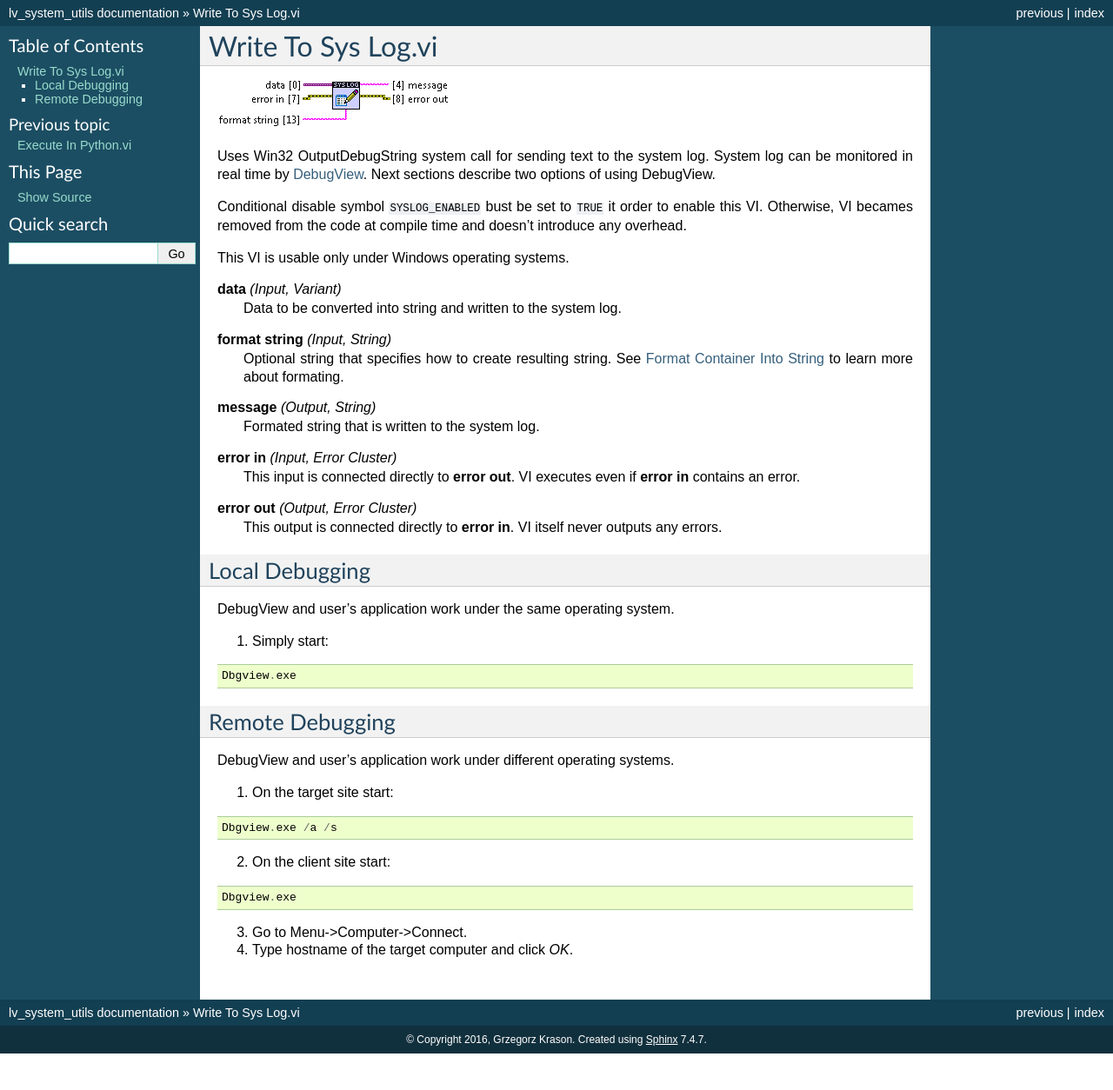
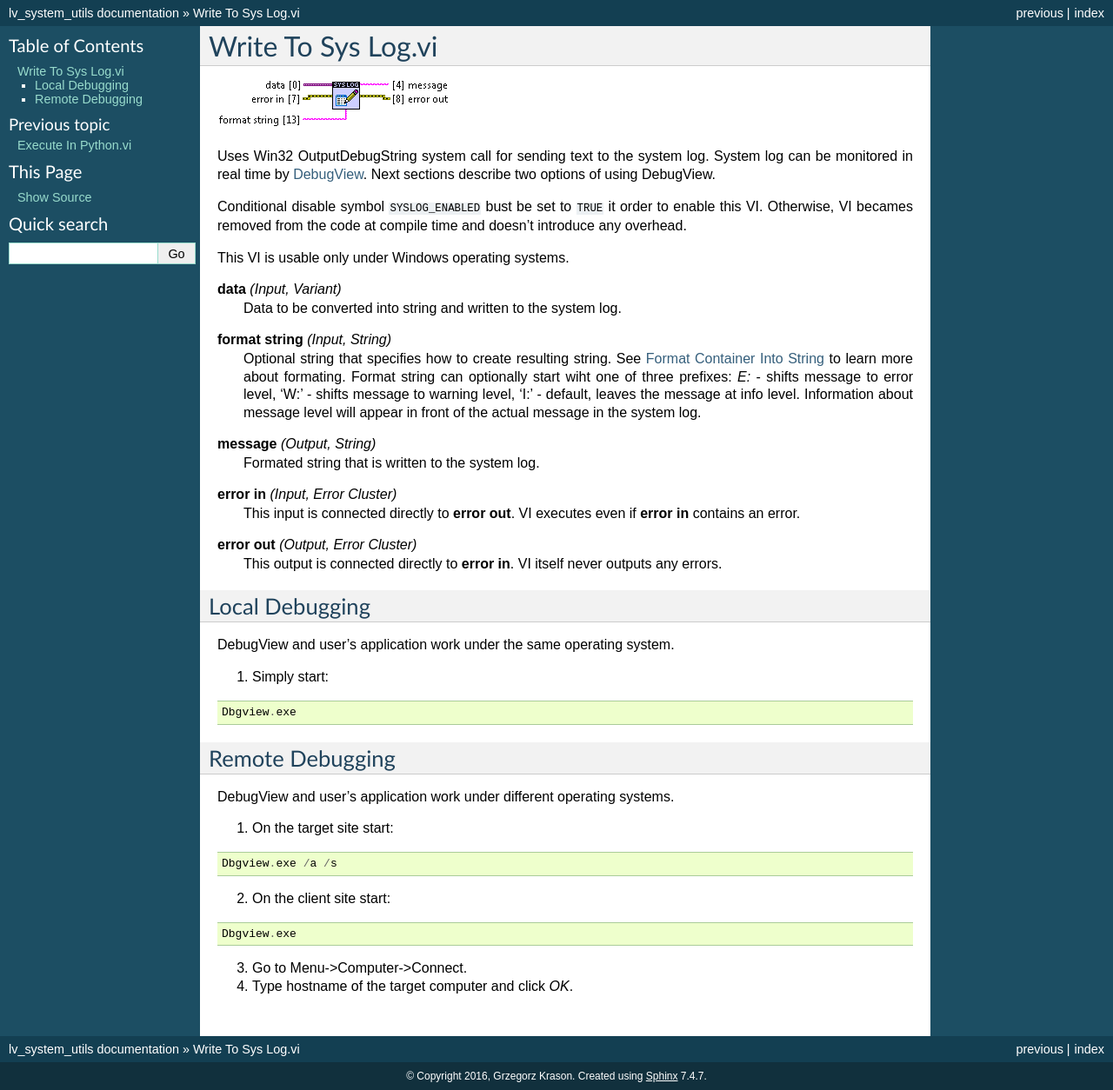
Before and after one commit to gergelyk/lv_system_utils, a Sphinx documentation site: the page built from docs/source/write_to_sys_log.rst, in a window 1280 px wide. Shown: the whole page at 87% size. Built offline with Sphinx 7.4.7, drawn with Linux system fonts in a browser that asks for light colours; before the commit the page ends 1212 px from its top, so only the background shows below that.

Commit message:
E/W/I prefixes in the doc

```diff
--- a/README.rst
+++ b/README.rst
@@ -11,7 +11,7 @@ Requirements
 ------------
 
 * LabVIEW 2015 (downgrade to older versions potentially possible).
-* `lv_string_utils <https://github.com/gergelyk/lv_string_utils/>`_ 1.0.0 <= version < 2.0.0.
+* `lv_string_utils <https://github.com/gergelyk/lv_string_utils/>`_ >= 1.0.0, < 2.0.0.
 * Python (only for `Execute In Python.vi`, recommended distribution: `Anaconda <https://www.continuum.io/downloads>`_.
 * `DebugView <https://technet.microsoft.com/en-us/sysinternals/debugview.aspx>`_ (only for watching the output of `Write To Sys Log.vi`).
 
--- a/docs/source/write_to_sys_log.rst
+++ b/docs/source/write_to_sys_log.rst
@@ -13,7 +13,7 @@ This VI is usable only under Windows operating systems.
   Data to be converted into string and written to the system log.
 
 **format string** *(Input, String)*
-  Optional string that specifies how to create resulting string. See `Format Container Into String <http://lv-string-utils.readthedocs.io/en/latest/format_container_into_string.html>`_ to learn more about formating.
+  Optional string that specifies how to create resulting string. See `Format Container Into String <http://lv-string-utils.readthedocs.io/en/latest/format_container_into_string.html>`_ to learn more about formating. Format string can optionally start wiht one of three prefixes: `E:` - shifts message to error level, 'W:' - shifts message to warning level, 'I:' - default, leaves the message at info level. Information about message level will appear in front of the actual message in the system log.
 
 **message** *(Output, String)*
   Formated string that is written to the system log.
```
Also changed, not shown: 1 other file.
